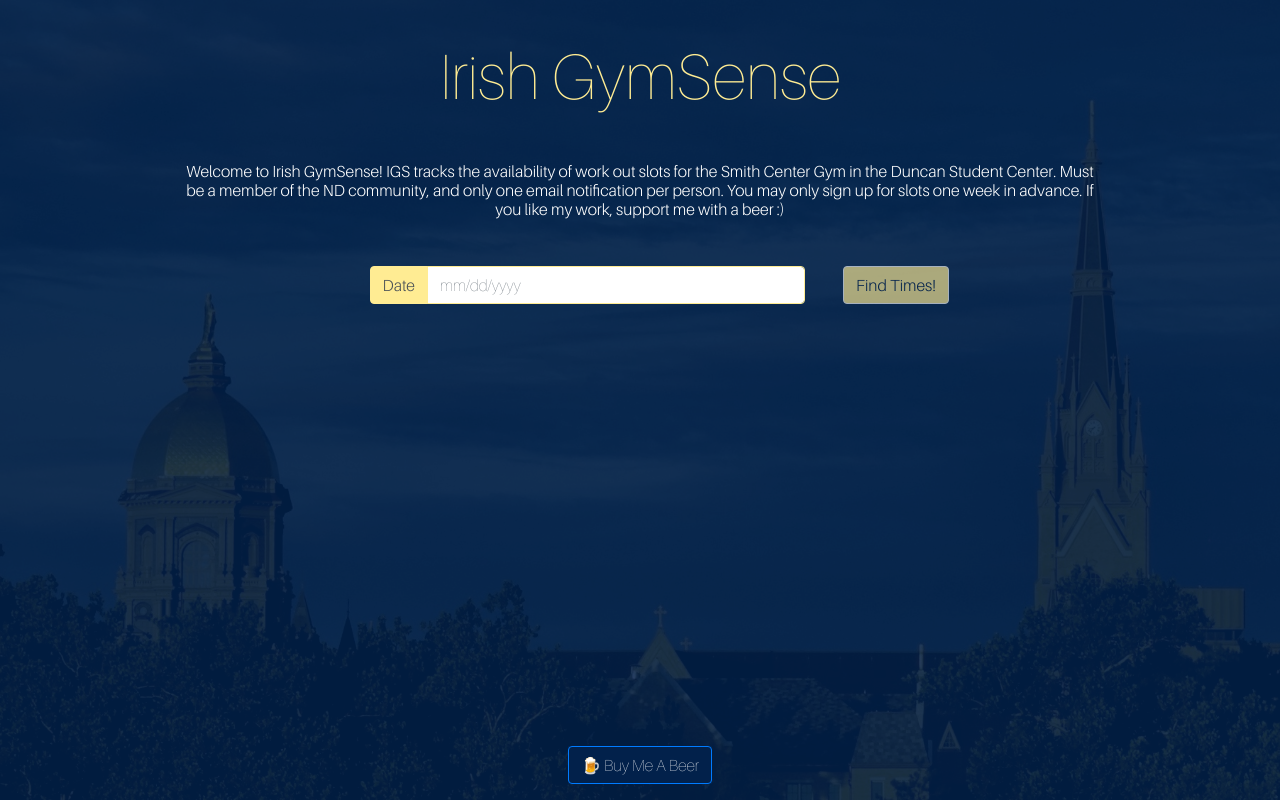
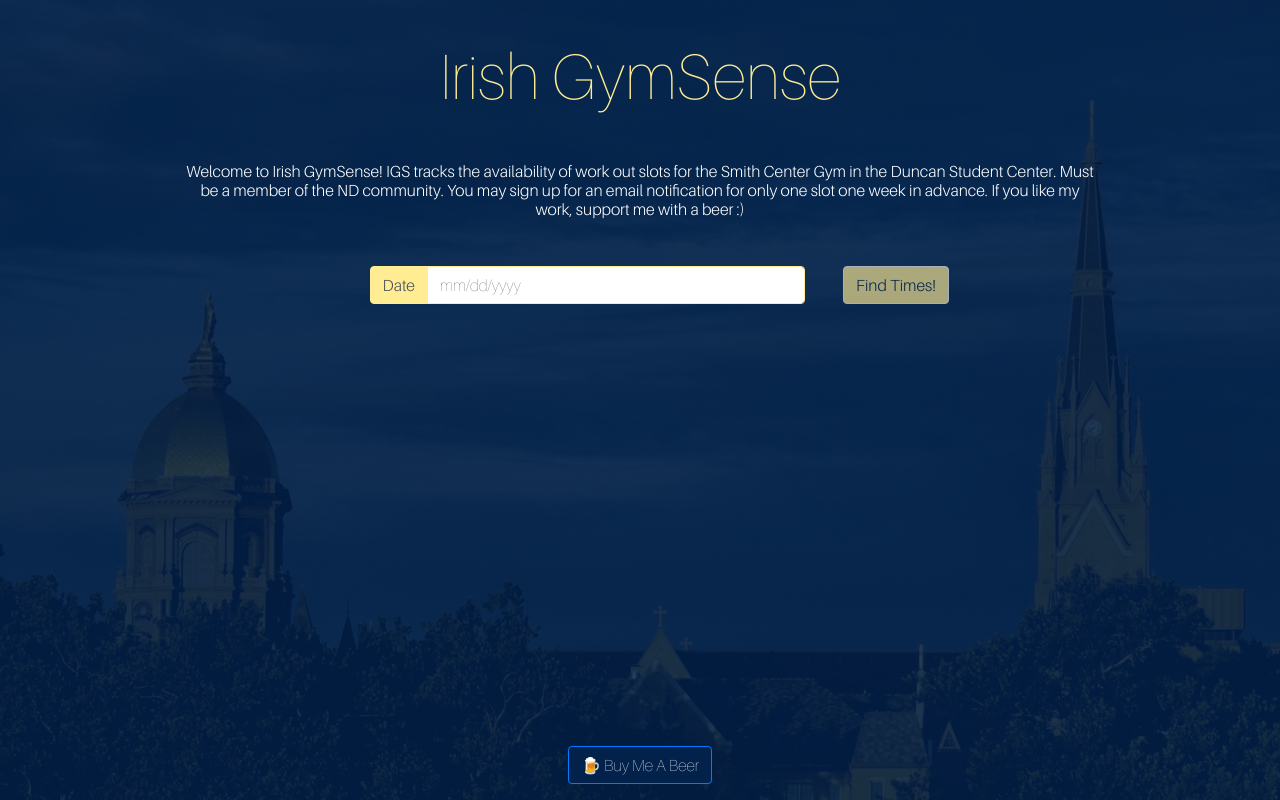
Before and after one commit to bmerrick22/gym-tracker, an Angular app: page / in a window 1280 px wide. Built offline with nearby package versions, Linux system fonts and the light colour scheme.

Commit message:
Adding official URL

```diff
--- a/src/app/tracker-body/submit-data/submit-data.component.ts
+++ b/src/app/tracker-body/submit-data/submit-data.component.ts
@@ -59,7 +59,7 @@
   noSpotsIcon = faCalendarTimes;
   emailConfirmed: boolean = false;
 
-  api = 'http://127.0.0.1:8080/';
+  api = "https://gym-tracker-ben.uc.r.appspot.com";
   //'http://127.0.0.1:8080/';
   //"https://gym-tracker-ben.uc.r.appspot.com";
   timeSlots = [];
--- a/src/app/tracker-body/tracker-body.component.ts
+++ b/src/app/tracker-body/tracker-body.component.ts
@@ -20,7 +20,7 @@
     let header:string = "Irish GymSense";
     let body:string = `
       Welcome to Irish GymSense! IGS tracks the availability of work out slots for the Smith Center Gym in the Duncan Student Center.
-      Must be a member of the ND community, and only one email notification per person. You may only sign up for slots one week in
+      Must be a member of the ND community. You may sign up for an email notification for only one slot one week in
       advance. If you like my work, support me with a beer  :)
     `;
     //Assign the variables to the bound html content
```
